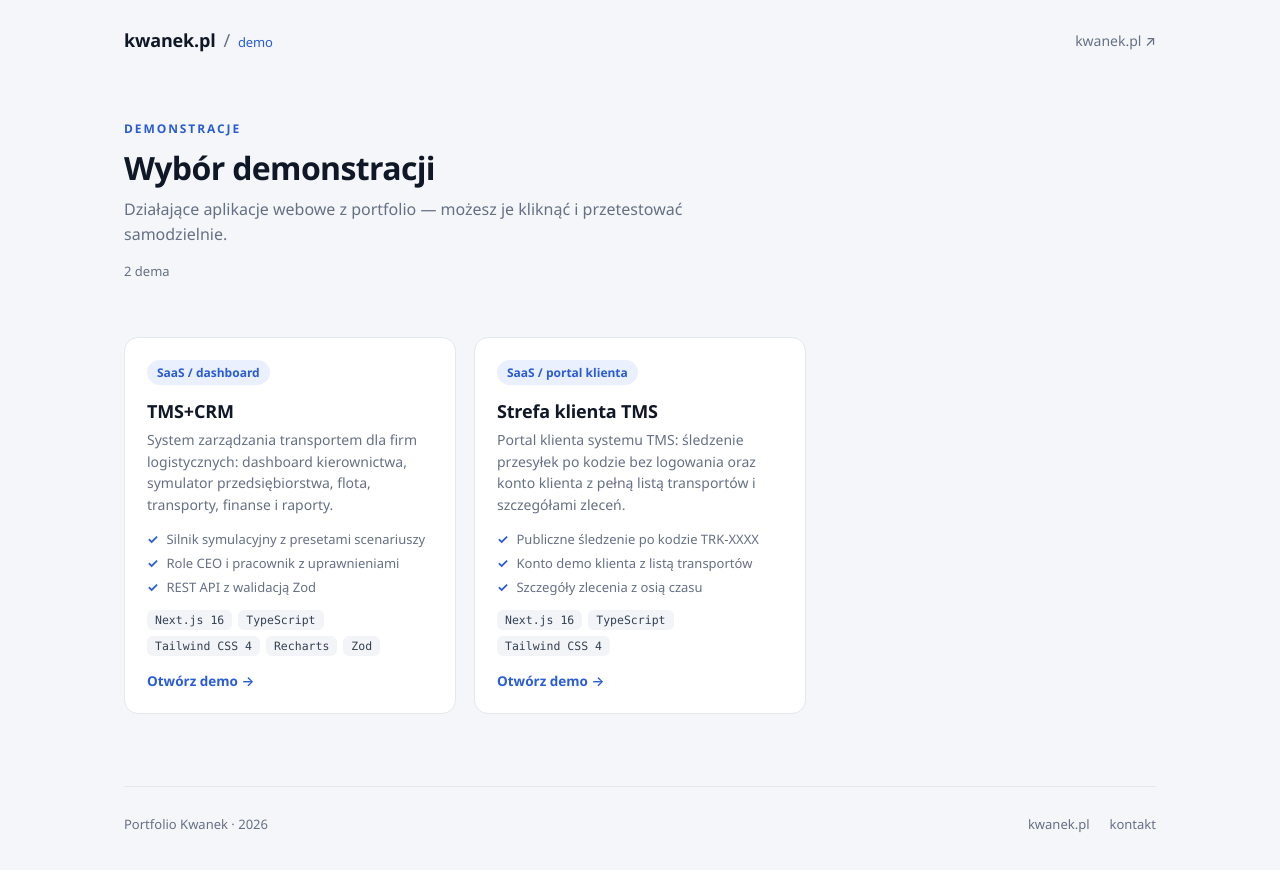
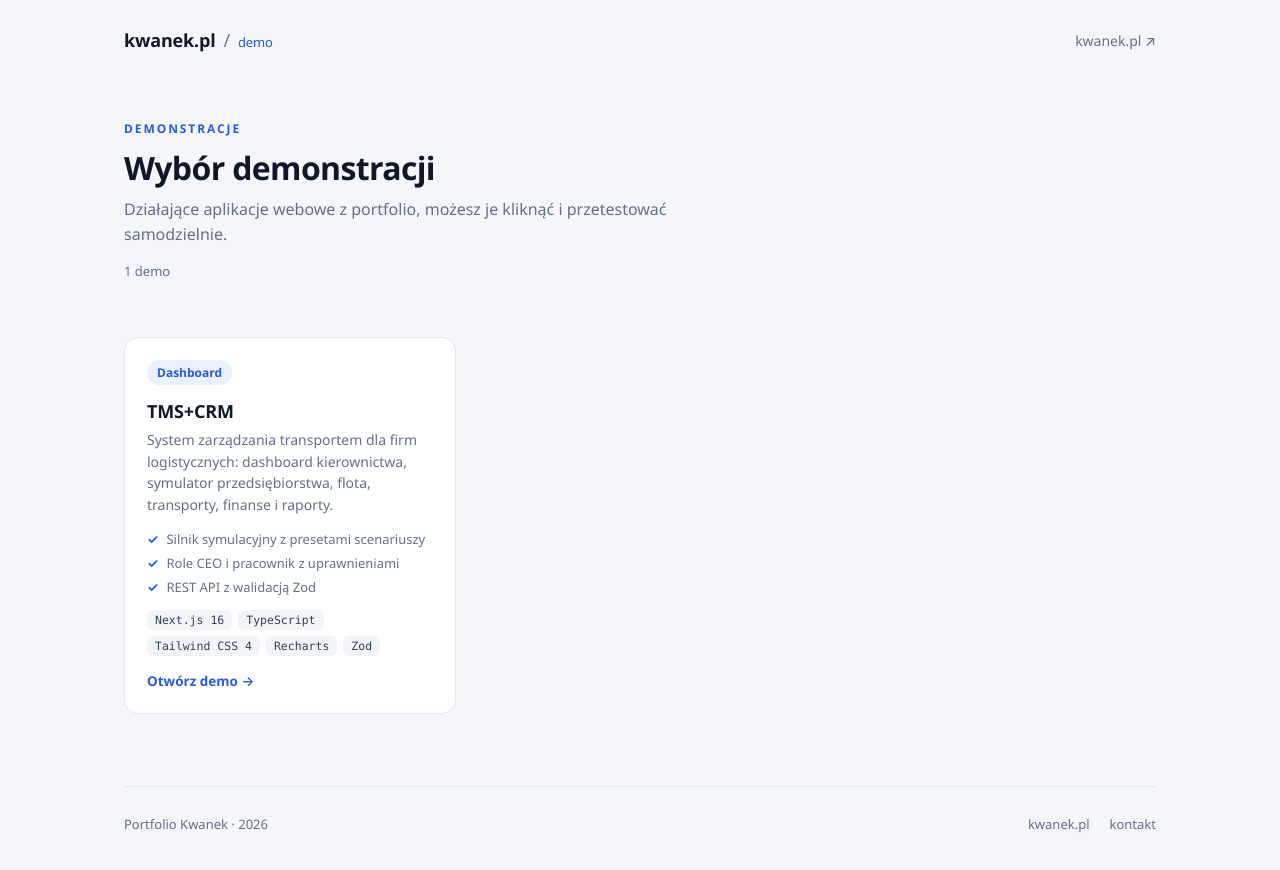
Before and after one commit to KwanekDev/kwanek-demos, a Next.js app: page / in a window 1280 px wide. Shown: the top 870 px of the page. Built offline with nearby package versions, Linux system fonts and the light colour scheme.

Commit message:
Przywróć pierwotny wybór demonstracji; usuń SaaS i em-dashe

```diff
--- a/src/app/layout.tsx
+++ b/src/app/layout.tsx
@@ -8,7 +8,7 @@ export const metadata: Metadata = {
     template: "%s | Demo kwanek.pl",
   },
   description:
-    "Wybór demonstracji portfolio kwanek.pl — działające aplikacje webowe do przetestowania.",
+    "Wybór demonstracji portfolio kwanek.pl, działające aplikacje webowe do przetestowania.",
 };
 
 export default function RootLayout({ children }: { children: ReactNode }) {
--- a/src/app/page.tsx
+++ b/src/app/page.tsx
@@ -16,14 +16,14 @@ export default function Home() {
         <span className="eyebrow">Demonstracje</span>
         <h1>Wybór demonstracji</h1>
         <p className="lead">
-          Działające aplikacje webowe z portfolio — możesz je kliknąć i przetestować samodzielnie.
+          Działające aplikacje webowe z portfolio, możesz je kliknąć i przetestować samodzielnie.
         </p>
         <p className="count">{DEMOS.length} {DEMOS.length === 1 ? "demo" : "dema"}</p>
       </section>
 
       <main className="grid">
         {DEMOS.map((demo) => (
-          <a key={demo.slug} className="card" href={demo.url ?? `/${demo.slug}`}>
+          <a key={demo.slug} className="card" href={`/${demo.slug}`}>
             <div className="card-head">
               <span className="badge">{demo.kind}</span>
             </div>
--- a/src/content/demos.ts
+++ b/src/content/demos.ts
@@ -1,6 +1,5 @@
 export interface DemoMeta {
   slug: string;
-  url?: string;
   kind: string;
   name: string;
   description: string;
@@ -11,7 +10,7 @@ export interface DemoMeta {
 export const DEMOS: DemoMeta[] = [
   {
     slug: "tms",
-    kind: "SaaS / dashboard",
+    kind: "Dashboard",
     name: "TMS+CRM",
     description:
       "System zarządzania transportem dla firm logistycznych: dashboard kierownictwa, symulator przedsiębiorstwa, flota, transporty, finanse i raporty.",
@@ -22,18 +21,4 @@ export const DEMOS: DemoMeta[] = [
       "REST API z walidacją Zod",
     ],
   },
-  {
-    slug: "tms-klient",
-    url: "/tms/klient",
-    kind: "SaaS / portal klienta",
-    name: "Strefa klienta TMS",
-    description:
-      "Portal klienta systemu TMS: śledzenie przesyłek po kodzie bez logowania oraz konto klienta z pełną listą transportów i szczegółami zleceń.",
-    stack: ["Next.js 16", "TypeScript", "Tailwind CSS 4"],
-    highlights: [
-      "Publiczne śledzenie po kodzie TRK-XXXX",
-      "Konto demo klienta z listą transportów",
-      "Szczegóły zlecenia z osią czasu",
-    ],
-  },
 ];
```
